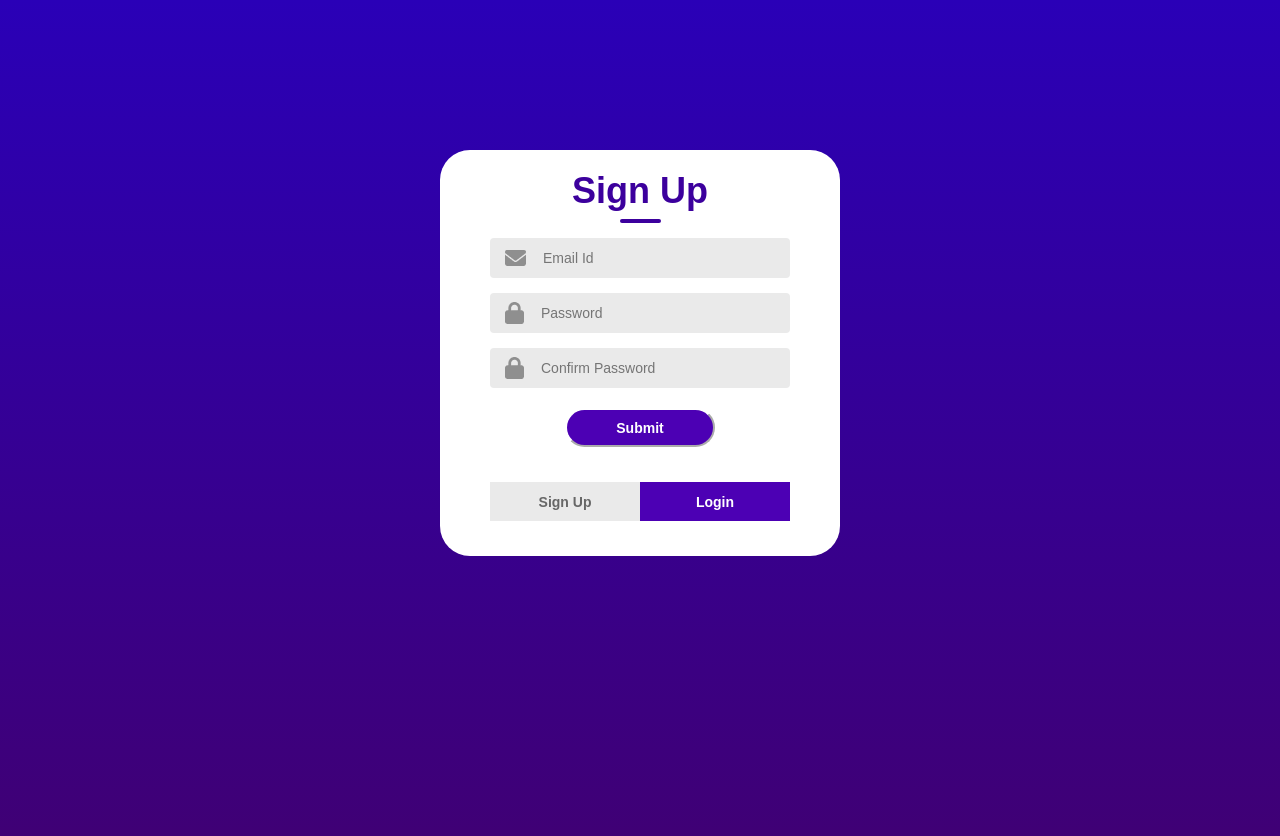
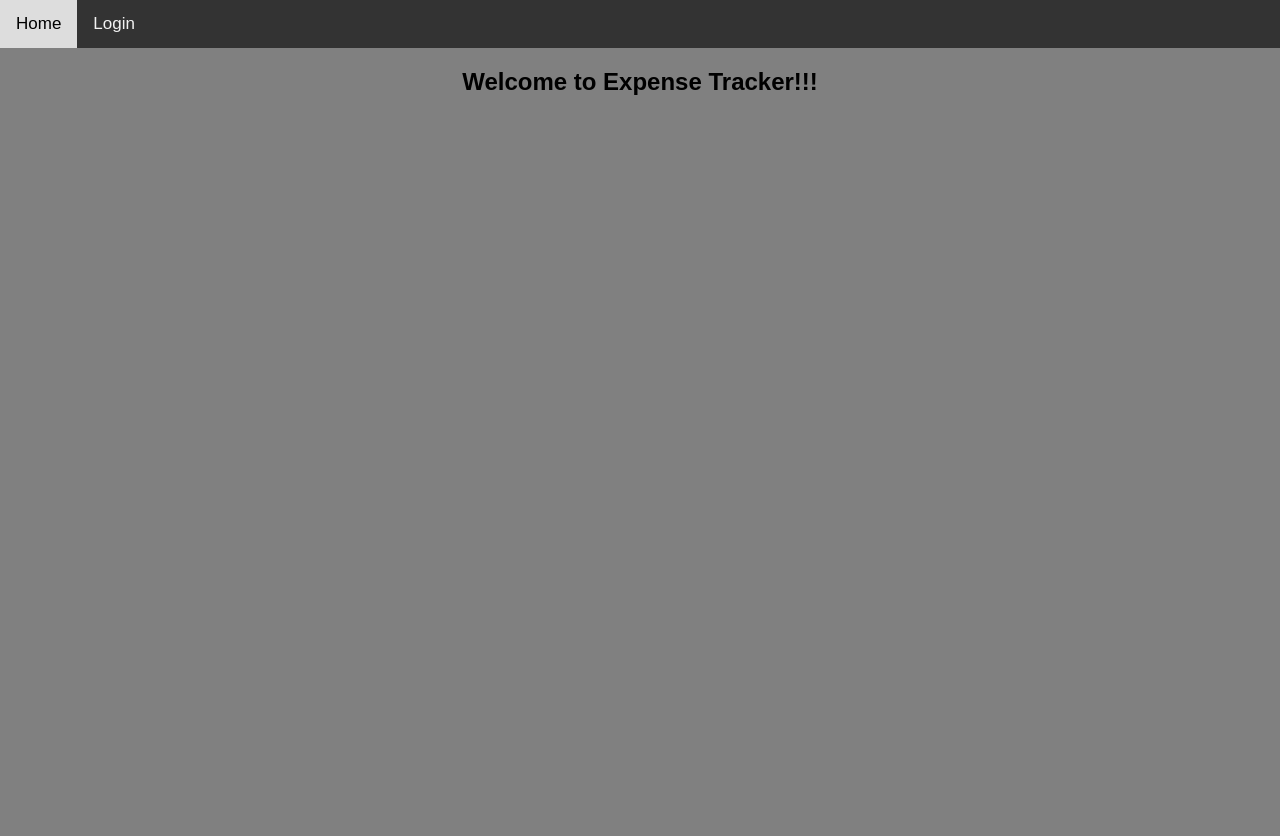
Before and after one commit to Kiran9991/React-Expense-Tracker-app, a React (Create React App) app: page /home in a window 1280 px wide. Shown: the top 836 px of the page. After the commit the page ends 800 px from the top, so only its background shows below. Built offline with nearby package versions, Linux system fonts and the light colour scheme.

Commit message:
Added Login page

```diff
--- a/package.json
+++ b/package.json
@@ -8,6 +8,7 @@
     "@testing-library/user-event": "^7.2.1",
     "react": "^18.0.0",
     "react-dom": "^18.0.0",
+    "react-router-dom": "^5.3.4",
     "react-scripts": "^5.0.1"
   },
   "scripts": {
--- a/src/App.js
+++ b/src/App.js
@@ -1,12 +1,23 @@
-import React from 'react';
-import AuthForm from './components/AuthForm';
+import React, { Fragment } from "react";
+import { Route, Switch } from "react-router-dom";
 
+import AuthForm from "./components/Auth/AuthForm";
+import MainNavigation from "./components/Navigation/MainNavigation";
+import Home from "./components/Home";
 
 function App() {
   return (
-    <div>
-      <AuthForm/>
-    </div>
+    <Fragment>
+      <MainNavigation />
+      <Switch>
+        <Route path='/home'>
+          <Home/>
+        </Route>
+        <Route path='/auth'>
+          <AuthForm />
+        </Route>
+      </Switch>
+    </Fragment>
   );
 }
 
--- a/src/components/AuthForm.css
+++ b/src/components/Auth/AuthForm.css
@@ -7,8 +7,8 @@ body {
     display: flex;
     flex-direction: column;
     margin: auto;
-    margin-top: 150px;
-    margin-bottom: 50px;
+    margin-top: 100px;
+    margin-bottom: 100px;
     width: 400px;
     background: #fff;
     padding-bottom: 20px;
--- a/src/components/AuthForm.js
+++ b/src/components/Auth/AuthForm.js
@@ -1,6 +1,7 @@
 import { useState, useRef } from "react";
-import email_icon from "./assets/email.png";
-import password_icon from "./assets/password.png";
+
+import email_icon from '../assets/email.png';
+import password_icon from '../assets/password.png';
 import "./AuthForm.css";
 
 function validatePassWord(password, confirmPassword) {
@@ -26,15 +27,21 @@ const Signup = () => {
     e.preventDefault();
     const email = enteredEmail.current.value;
     const password = enteredPassword.current.value;
-    const confirmPassword = enteredConfirmPassword.current.value;
+    let confirmPassword;
+    if(action==='Sign Up') confirmPassword = enteredConfirmPassword.current.value;
     setIsLoading(true);
     try {
       if (!validateEmail(email)) {
         alert(`Please enter valid Email`);
-      } else if (!validatePassWord(password, confirmPassword)) {
+      } else if (action === 'Sign Up' && !validatePassWord(password, confirmPassword)) {
         alert(`Please enter valid Password`);
       } else {
-        let url = `https://identitytoolkit.googleapis.com/v1/accounts:signUp?key=AIzaSyC8IykqejjI79ePKYsCrYciX6Vs8G6nySI`;
+        let url;
+        if(action === 'Sign Up') {
+          url = `https://identitytoolkit.googleapis.com/v1/accounts:signUp?key=AIzaSyC8IykqejjI79ePKYsCrYciX6Vs8G6nySI`;
+        }else {
+          url = `https://identitytoolkit.googleapis.com/v1/accounts:signInWithPassword?key=AIzaSyC8IykqejjI79ePKYsCrYciX6Vs8G6nySI`
+        }
         const res = await fetch(url, {
           method: "POST",
           body: JSON.stringify({
@@ -46,21 +53,25 @@ const Signup = () => {
             "content-type": "application/json",
           },
         });
-        if (res.ok) {
+        if (res.ok && action === 'Sign Up') {
           alert(`Successfully created your account`);
+        }else if(res.ok && action === 'Login') {
+          alert(`Successfully Logged in`)
         } else {
           const errorData = await res.json();
+          console.log('error')
           throw new Error(errorData.error.message);
+
         }
         const data = await res.json();
         console.log("successful", data);
         enteredEmail.current.value = "";
         enteredPassword.current.value = "";
       }
-      enteredConfirmPassword.current.value = "";
+      if(action === 'Sign Up') enteredConfirmPassword.current.value = "";
     } catch (err) {
-      alert(`Signing Failed`);
-      console.log(err);
+      alert(err.message);
+      console.log(err.message);
     }
     setIsLoading(false);
   };
--- /dev/null
+++ b/src/components/Home.css
@@ -0,0 +1,6 @@
+body {
+    background: gray;
+}
+.homeh2 {
+    text-align: center;
+}
--- /dev/null
+++ b/src/components/Home.js
@@ -0,0 +1,13 @@
+
+
+import './Home.css';
+
+const Home = () => {
+    return (
+        <div className="homeh2">
+            <h2>Welcome to Expense Tracker!!!</h2>
+        </div>
+    )
+}
+
+export default Home;
--- /dev/null
+++ b/src/components/Navigation/MainNavigation.css
@@ -0,0 +1,21 @@
+.topnav {
+  background-color: #333;
+  overflow: hidden;
+}
+
+.topnav a {
+  float: left;
+  color: #f2f2f2;
+  text-align: center;
+  padding: 14px 16px;
+  text-decoration: none;
+  font-size: 17px;
+}
+.topnav a:hover {
+  background-color: #ddd;
+  color: black;
+}
+.topnav a.active {
+  background-color: #04aa6d;
+  color: white;
+}
--- /dev/null
+++ b/src/components/Navigation/MainNavigation.js
@@ -0,0 +1,15 @@
+import React from "react";
+import { Link } from "react-router-dom";
+
+import './MainNavigation.css';
+
+const MainNavigation = () => {
+  return (
+    <header class="topnav">
+      <Link to='/home'>Home</Link>
+      <Link to='/auth'>Login</Link>
+    </header>
+  );
+};
+
+export default MainNavigation;
--- a/src/index.js
+++ b/src/index.js
@@ -1,8 +1,13 @@
-import React from 'react';
-import ReactDOM from 'react-dom/client';
+import React from "react";
+import ReactDOM from "react-dom/client";
+import { BrowserRouter } from "react-router-dom";
 
-import './index.css';
-import App from './App';
+import "./index.css";
+import App from "./App";
 
-const root = ReactDOM.createRoot(document.getElementById('root'));
-root.render(<App />);
+const root = ReactDOM.createRoot(document.getElementById("root"));
+root.render(
+  <BrowserRouter>
+    <App />
+  </BrowserRouter>
+);
```
Also changed, not shown: 1 other file (tests, documents, lock files or other folders).
